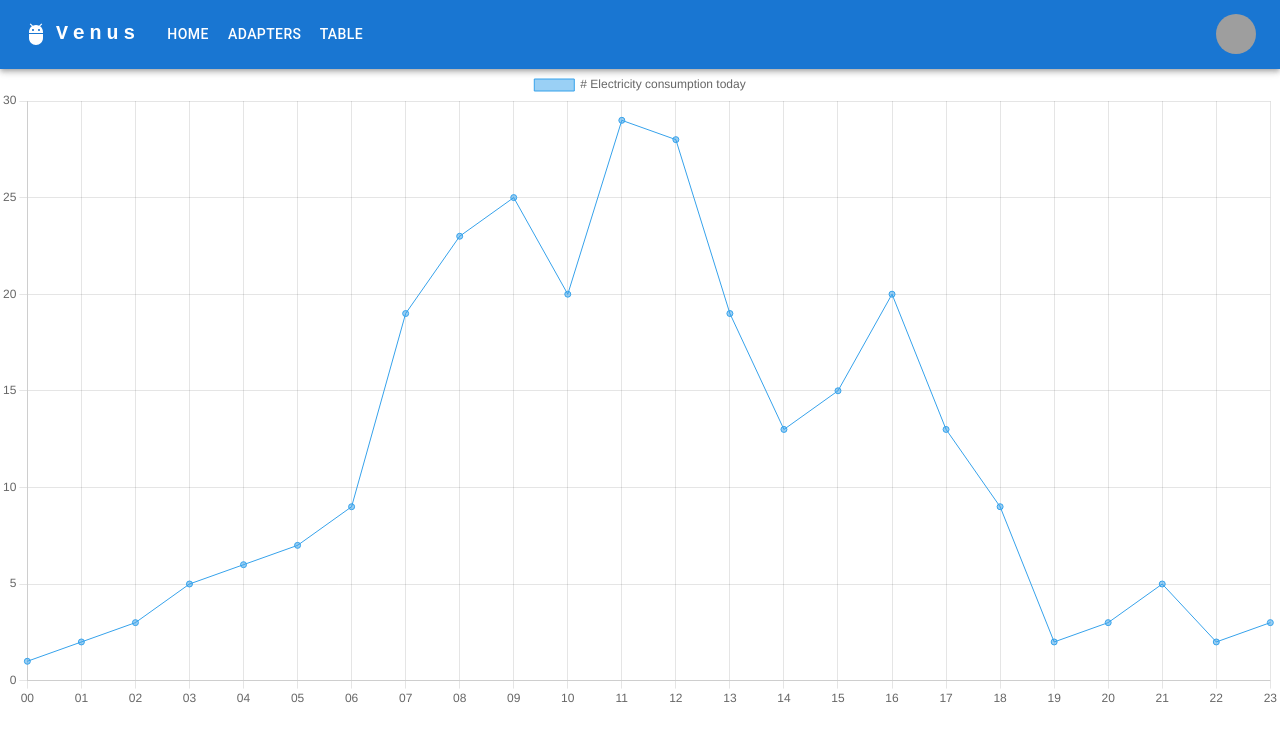
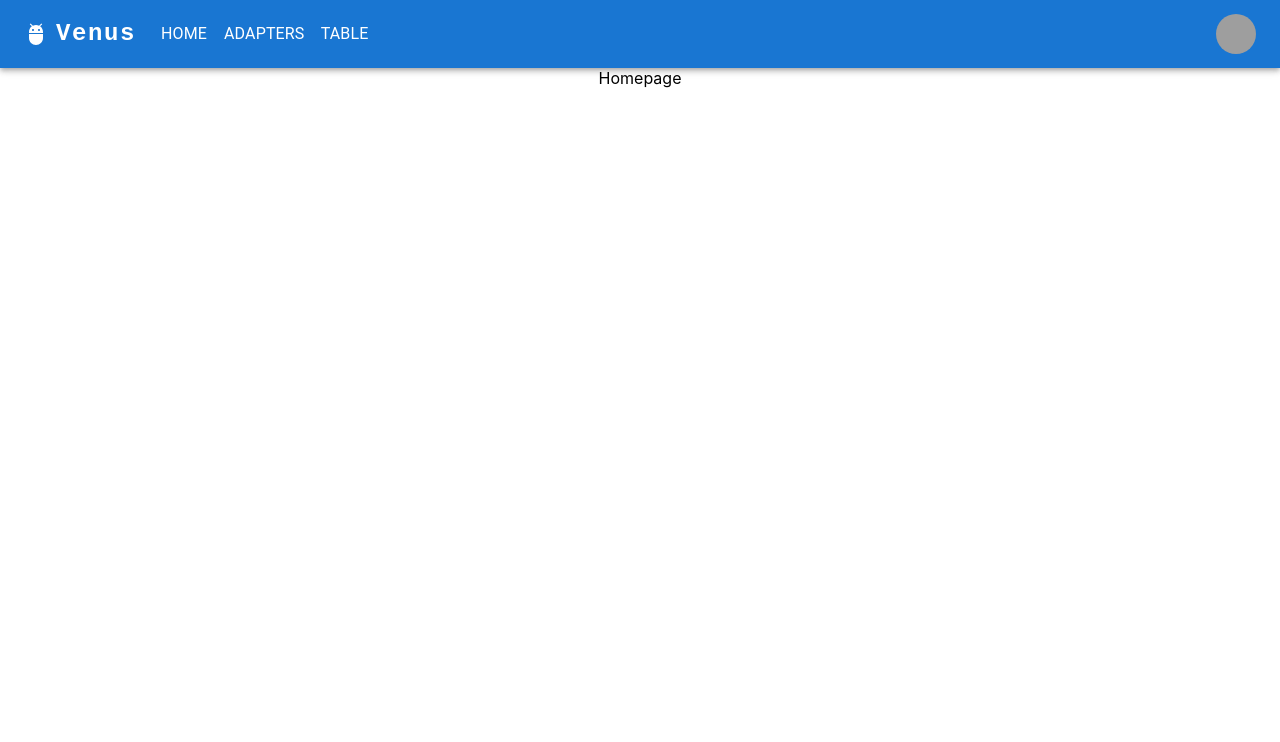
Before and after one commit to ItsRkaj/venus, a React (Create React App) app: page / in a window 1280 px wide. Shown: the top 742 px of the page. Built offline with nearby package versions, Linux system fonts and the light colour scheme; grey boxes are pictures that could not be loaded.

Commit message:
Now works with navbar

```diff
--- a/src/App.css
+++ b/src/App.css
@@ -36,3 +36,7 @@
     transform: rotate(360deg);
   }
 }
+
+a {
+  text-decoration: none!important;
+}
--- a/src/App.js
+++ b/src/App.js
@@ -13,9 +13,10 @@ function App() {
         <Navbar />
         <div className="content">
           <Routes>
-            <Route path="/" element={<Day />}></Route>
-            <Route path="/" element={<Week />}></Route>
-            <Route path="/" element={<Month />}></Route>
+            <Route path="/" element={<div>Homepage</div>}></Route>
+            <Route path="/home" element={<Day />}></Route>
+            <Route path="/adapters" element={<Week />}></Route>
+            <Route path="/table" element={<Month />}></Route>
             <Route path="*" element={<div>404 Page Not Found</div>} />
           </Routes>
         </div>
--- a/src/components/Navbar.js
+++ b/src/components/Navbar.js
@@ -1,20 +1,21 @@
-import * as React from 'react';
-import AppBar from '@mui/material/AppBar';
-import Box from '@mui/material/Box';
-import Toolbar from '@mui/material/Toolbar';
-import IconButton from '@mui/material/IconButton';
-import Typography from '@mui/material/Typography';
-import Menu from '@mui/material/Menu';
-import MenuIcon from '@mui/icons-material/Menu';
-import Container from '@mui/material/Container';
-import Avatar from '@mui/material/Avatar';
-import Button from '@mui/material/Button';
-import Tooltip from '@mui/material/Tooltip';
-import MenuItem from '@mui/material/MenuItem';
-import AdbIcon from '@mui/icons-material/Adb';
+import * as React from "react";
+import AppBar from "@mui/material/AppBar";
+import Box from "@mui/material/Box";
+import Toolbar from "@mui/material/Toolbar";
+import IconButton from "@mui/material/IconButton";
+import Typography from "@mui/material/Typography";
+import Menu from "@mui/material/Menu";
+import MenuIcon from "@mui/icons-material/Menu";
+import Container from "@mui/material/Container";
+import Avatar from "@mui/material/Avatar";
+import Button from "@mui/material/Button";
+import Tooltip from "@mui/material/Tooltip";
+import MenuItem from "@mui/material/MenuItem";
+import AdbIcon from "@mui/icons-material/Adb";
+import { Link } from "react-router-dom";
 
-const pages = ['Home', 'Adapters', 'Table'];
-const settings = ['Profile', 'Account', 'Dashboard', 'Logout'];
+const pages = ["home", "adapters", "table"];
+const settings = ["Profile", "Account", "Dashboard", "Logout"];
 
 function ResponsiveAppBar() {
   const [anchorElNav, setAnchorElNav] = React.useState(null);
@@ -39,26 +40,26 @@ function ResponsiveAppBar() {
     <AppBar position="static">
       <Container maxWidth="xl">
         <Toolbar disableGutters>
-          <AdbIcon sx={{ display: { xs: 'none', md: 'flex' }, mr: 1 }} />
+          <AdbIcon sx={{ display: { xs: "none", md: "flex" }, mr: 1 }} />
+          <Link to="/">
             <Typography
-            variant="h6"
+              variant="h5"
               noWrap
-            component="a"
-            href="/"
               sx={{
                 mr: 2,
-              display: { xs: 'none', md: 'flex' },
-              fontFamily: 'monospace',
+                display: { xs: "none", md: "flex" },
+                fontFamily: "monospace",
                 fontWeight: 700,
-              letterSpacing: '.3rem',
-              color: 'inherit',
-              textDecoration: 'none',
+                letterSpacing: ".1rem",
+                color: "white",
+                textDecoration: "none",
               }}
             >
               Venus
             </Typography>
+          </Link>
 
-          <Box sx={{ flexGrow: 1, display: { xs: 'flex', md: 'none' } }}>
+          <Box sx={{ flexGrow: 1, display: { xs: "flex", md: "none" } }}>
             <IconButton
               size="large"
               aria-label="account of current user"
@@ -73,28 +74,28 @@ function ResponsiveAppBar() {
               id="menu-appbar"
               anchorEl={anchorElNav}
               anchorOrigin={{
-                vertical: 'bottom',
-                horizontal: 'left',
+                vertical: "bottom",
+                horizontal: "left",
               }}
               keepMounted
               transformOrigin={{
-                vertical: 'top',
-                horizontal: 'left',
+                vertical: "top",
+                horizontal: "left",
               }}
               open={Boolean(anchorElNav)}
               onClose={handleCloseNavMenu}
               sx={{
-                display: { xs: 'block', md: 'none' },
+                display: { xs: "block", md: "none" },
               }}
             >
               {pages.map((page) => (
                 <MenuItem key={page} onClick={handleCloseNavMenu}>
-                  <Typography textAlign="center">{page}</Typography>
+                  <Link to={page}><Typography textAlign="center" sx={{color: "black", textTransform: "uppercase"}}>{page}</Typography></Link>
                 </MenuItem>
               ))}
             </Menu>
           </Box>
-          <AdbIcon sx={{ display: { xs: 'flex', md: 'none' }, mr: 1 }} />
+          <AdbIcon sx={{ display: { xs: "flex", md: "none" }, mr: 1 }} />
           <Typography
             variant="h5"
             noWrap
@@ -102,25 +103,25 @@ function ResponsiveAppBar() {
             href=""
             sx={{
               mr: 2,
-              display: { xs: 'flex', md: 'none' },
+              display: { xs: "flex", md: "none" },
               flexGrow: 1,
-              fontFamily: 'monospace',
+              fontFamily: "monospace",
               fontWeight: 700,
-              letterSpacing: '.3rem',
-              color: 'inherit',
-              textDecoration: 'none',
+              letterSpacing: ".3rem",
+              color: "inherit",
+              textDecoration: "none",
             }}
           >
             LOGO
           </Typography>
-          <Box sx={{ flexGrow: 1, display: { xs: 'none', md: 'flex' } }}>
+          <Box sx={{ flexGrow: 1, display: { xs: "none", md: "flex" } }}>
             {pages.map((page) => (
               <Button
                 key={page}
                 onClick={handleCloseNavMenu}
-                sx={{ my: 2, color: 'white', display: 'block' }}
+                sx={{ my: 2, color: "white", display: "block" }}
               >
-                {page}
+                <Link to={page}><Typography textAlign="center" sx={{color: "white"}}>{page}</Typography></Link>
               </Button>
             ))}
           </Box>
@@ -132,17 +133,17 @@ function ResponsiveAppBar() {
               </IconButton>
             </Tooltip>
             <Menu
-              sx={{ mt: '45px' }}
+              sx={{ mt: "45px" }}
               id="menu-appbar"
               anchorEl={anchorElUser}
               anchorOrigin={{
-                vertical: 'top',
-                horizontal: 'right',
+                vertical: "top",
+                horizontal: "right",
               }}
               keepMounted
               transformOrigin={{
-                vertical: 'top',
-                horizontal: 'right',
+                vertical: "top",
+                horizontal: "right",
               }}
               open={Boolean(anchorElUser)}
               onClose={handleCloseUserMenu}
```
Lines whose indentation alone changed are shown as unchanged.
